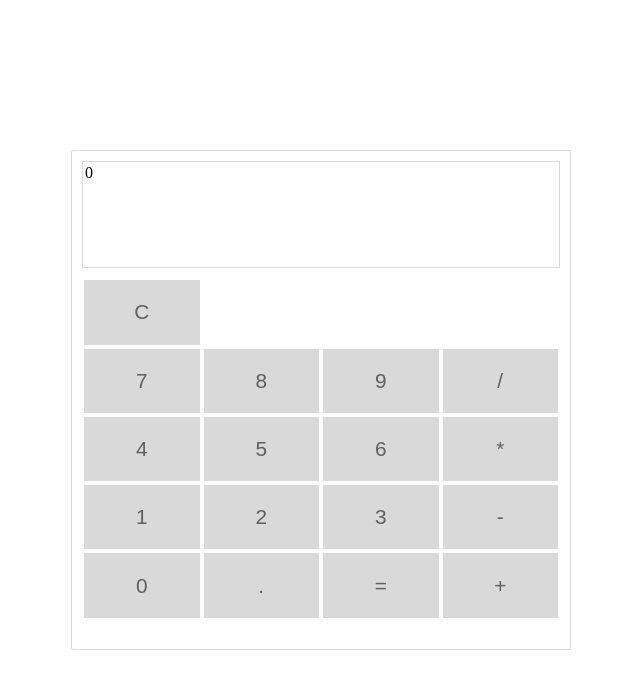
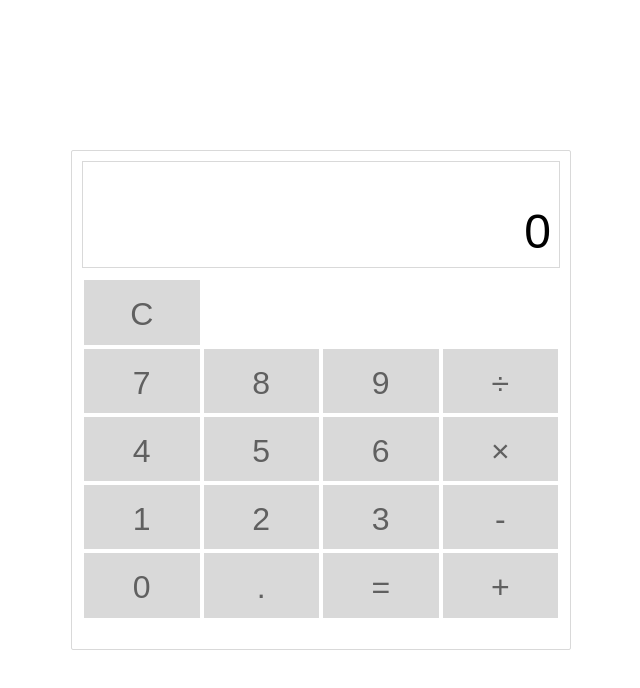
Before and after one commit to ghajl/fcc-calculator, a React app: page / in a window 1280 px wide. Shown: the whole page, without its empty margins (319-959 px from the left). Built offline with nearby package versions, Linux system fonts and the light colour scheme.

Commit message:
Implement arithmetic

```diff
--- a/src/index.js
+++ b/src/index.js
@@ -10,7 +10,7 @@ const Button = props => {
 
 const Display = props => {
   return (
-    <div className="display">{props.output}</div>
+    <div className="display"><span>{props.output}</span></div>
   )
 }
 
@@ -20,49 +20,201 @@ class Calculator extends Component {
     output: '0',
   }
 
-  control = {
-    zero: this.createControl('zero', '0', () => this.getSymbol('0')),
-    one: this.createControl('one', '1', () => this.getSymbol('1')),
-    two: this.createControl('two', '2', () => this.getSymbol('2')),
-    three: this.createControl('three', '3', () => this.getSymbol('3')),
-    four: this.createControl('four', '4', () => this.getSymbol('4')),
-    five: this.createControl('five', '5', () => this.getSymbol('5')),
-    six: this.createControl('six', '6', () => this.getSymbol('6')),
-    seven: this.createControl('seven', '7', () => this.getSymbol('7')),
-    eight: this.createControl('eight', '8', () => this.getSymbol('8')),
-    nine: this.createControl('nine', '9', () => this.getSymbol('9')),
-    decimal: this.createControl('decimal', '.', () => this.getSymbol('.')),
-    add: this.createControl('add', '+', () => this.getSymbol('+')),
-    subtract: this.createControl('subtract', '-', () => this.getSymbol('-')),
-    multiply: this.createControl('multiply', '*', () => this.getSymbol('*')),
-    divide: this.createControl('divide', '/', () => this.getSymbol('/')),
-    equals: this.createControl('equals', '=', () => this.getSymbol('=')),
+  expression = '0';
+
+  specsign = {
+    'multiply': String.fromCharCode(215),
+    'divide': String.fromCharCode(247),
+  }
+
+  button = {
+    zero: this.createControl('zero', '0', () => this.handleInput('zero')),
+    one: this.createControl('one', '1', () => this.handleInput('one')),
+    two: this.createControl('two', '2', () => this.handleInput('two')),
+    three: this.createControl('three', '3', () => this.handleInput('three')),
+    four: this.createControl('four', '4', () => this.handleInput('four')),
+    five: this.createControl('five', '5', () => this.handleInput('five')),
+    six: this.createControl('six', '6', () => this.handleInput('six')),
+    seven: this.createControl('seven', '7', () => this.handleInput('seven')),
+    eight: this.createControl('eight', '8', () => this.handleInput('eight')),
+    nine: this.createControl('nine', '9', () => this.handleInput('nine')),
+    decimal: this.createControl('decimal', '.', () => this.handleInput('decimal')),
+    add: this.createControl('add', '+', () => this.handleInput('add')),
+    subtract: this.createControl('subtract', '-', () => this.handleInput('subtract')),
+    multiply: this.createControl('multiply', '*', () => this.handleInput('multiply')),
+    divide: this.createControl('divide', '/', () => this.handleInput('divide')),
+    equals: this.createControl('equals', '=', () => this.compute()),
     clear: this.createControl('clear', 'C', () => this.clear()),
   }
 
-  createControl(key, label, action) {
-    return {key, label, action};
+  createControl(key, symbol, action) {
+    return {key, symbol, action};
   }
 
-  getSymbol = (key) => {
-    let expression = this.state.output;
-    if (/[1-9]/.test(key) && /(.*[+\-\*\/]|^)0$/.test(expression)) {
-      expression = expression.slice(0, expression.length - 1) + key
-    } else if (key == '.' && /.*[+\-\*\/]$/.test(expression)) {
-      expression = expression + '0.';
-    } else if (/[+\-\*\/]/.test(key) && /.*[+\-\*\/]$/.test(expression)) {
-      expression = expression.slice(0, expression.length - 1) + key
+  handleInput = (key) => {
+    let symbol = this.button[key].symbol;
+    let output = this.state.output;
+    if (output === 'error') {
+      output = '0';
+    }
+    if (/[1-9]/.test(symbol) && /(.*[+\-\*\/]|^)0$/.test(this.expression)) {//remove zero
+      this.expression = this.expression.slice(0, this.expression.length - 1) + symbol;
+      output = output.slice(0, output.length - 1) + symbol;
+    } else if (symbol == '.' && /.*[+\-\*\/]$/.test(this.expression)) { //insert zero before decimal
+      this.expression += '0.';
+      output += '0.';
+    } else if (/[+\-\*\/]/.test(symbol) && /.*[+\-\*\/]$/.test(this.expression)) { //replace arithmetic signs
+      this.expression = this.expression.slice(0, this.expression.length - 1) + symbol;
+      if (key === 'multiply' || key === 'divide') {
+        output = output.slice(0, output.length - 1) + this.specsign[key];
+
+      } else {
+        output = output.slice(0, output.length - 1) + symbol;
+      }
     } else {
-      if (this.isValid(expression, key)) {
-        expression = expression + key;
+      if (this.isValid(this.expression, symbol)) {
+        this.expression += symbol;
+        if (key === 'multiply' || key === 'divide') {
+          output += this.specsign[key];
+        } else {
+          output += symbol;
+        }
       }
     }
 
-    this.setState({output: expression});
+    this.setState({output});
   }
 
   clear = () => {
+    this.expression = '0';
     this.setState({output: '0'});
+  }
+
+  compute = () => {
+    const expressionRoot = this.parse(this.expression);
+
+    const result = this.getResult(expressionRoot);
+    if (result == 'error') {
+      this.expression = '0';
+    } else {
+      this.expression = result;
+    }
+    this.setState({output: result});
+  }
+
+
+  /*
+   *return treeNode = {
+    value: number or 'add',...
+    type: 'number' or 'action'
+    left: treeNode,
+    right: treeNode,
+   }
+   */
+  parse(expression) {
+    const re = /\d+(?:\.\d+)?/g;
+
+    const treeNode = function(value) {
+      this.value = value;
+      this.type = null;
+      this.left = null;
+      this.right = null;
+    }
+
+    const tree = {
+      root: null,
+
+      insertNumber: function(num) {
+        const newNode = new treeNode(num);
+        newNode.type = 'number';
+        if (this.root === null) {
+          this.root = newNode;
+        } else {
+          const parent = (function findNode(node){
+            if (node.right == null) {
+              return node;
+            }
+            return findNode(node.right);
+          })(this.root);
+          parent.right = newNode;
+        }
+      },
+
+      insertAction: function(action) {
+        const newNode = new treeNode(action);
+        newNode.type = 'action';
+        if (this.root === null)  {
+          throw 'invalid operation';
+        }
+        if (
+          (this.root.type === 'number')
+          || (action === '+' || action === '-')
+          || (this.root.value === '*' || this.root.value === '/')
+        ) {
+          newNode.left = this.root;
+          this.root = newNode;
+        } else {
+          newNode.left = this.root.right;
+          this.root.right = newNode;
+        }
+      },
+    }
+
+    let token;
+
+    while ((token = re.exec(expression)) !== null) {
+      const currentNumber = Number(token);
+      if (Number.isNaN(currentNumber)) {
+        throw 'invalid operation';
+      }
+      tree.insertNumber(currentNumber);
+      if (re.lastIndex === expression.length) {
+        return tree.root;
+      }
+      const symbol = expression.charAt(re.lastIndex);
+      tree.insertAction(symbol);
+    }
+    return tree.root;
+  }
+
+  getResult(root) {
+
+    const result = (function getValue(node) {
+      if (node.type === 'number') {
+        return node.value;
+      }
+      const leftValue = getValue(node.left);
+      const rightValue = getValue(node.right);
+      if (rightValue === 'error' || leftValue === 'error') {
+        return 'error';
+      }
+      let res;
+      switch (node.value) {
+        case '+': {
+          res = leftValue + rightValue;
+          break;
+        }
+        case '-': {
+          res = leftValue - rightValue;
+          break;
+        }
+        case '*': {
+          res = leftValue * rightValue;
+          break;
+        }
+        case '/': {
+          if (rightValue === 0) {
+            res = 'error';
+          } else {
+            res = leftValue / rightValue;
+          }
+
+          break;
+        }
+      }
+      return res;
+    })(root);
+    return result;
   }
 
   isValid(expression, symbol) {
@@ -72,12 +224,15 @@ class Calculator extends Component {
   }
 
   renderButton(type) {
-    const {key, label, action} = this.control[type];
+    let {key, symbol, action} = this.button[type];
+    if (key === 'multiply' || key === 'divide') {
+      symbol = this.specsign[key];
+    }
     return (
       <div className="button-wrapper">
         <Button
           id={key}
-          label={label}
+          label={symbol}
           handleClick={action}
         />
       </div>
--- a/src/scss/main.scss
+++ b/src/scss/main.scss
@@ -75,8 +75,14 @@ body {
 
 .display {
   width: 100%;
-  height: 22%;
+  height: 100%;
   margin: 2px;
+  font-family: sans-serif;
+  font-size: 3rem;
+  padding: 10px;
+  display: flex;
+  justify-content: flex-end;
+  align-items: flex-end;
 }
 
 
@@ -93,7 +99,7 @@ button.button {
   background: #d9d9d9;
   color: #606060;
   font-family: sans-serif;
-  font-size: 1.3rem;
+  font-size: 2rem;
   cursor: pointer;
   text-align: center;
   outline: none;
```
